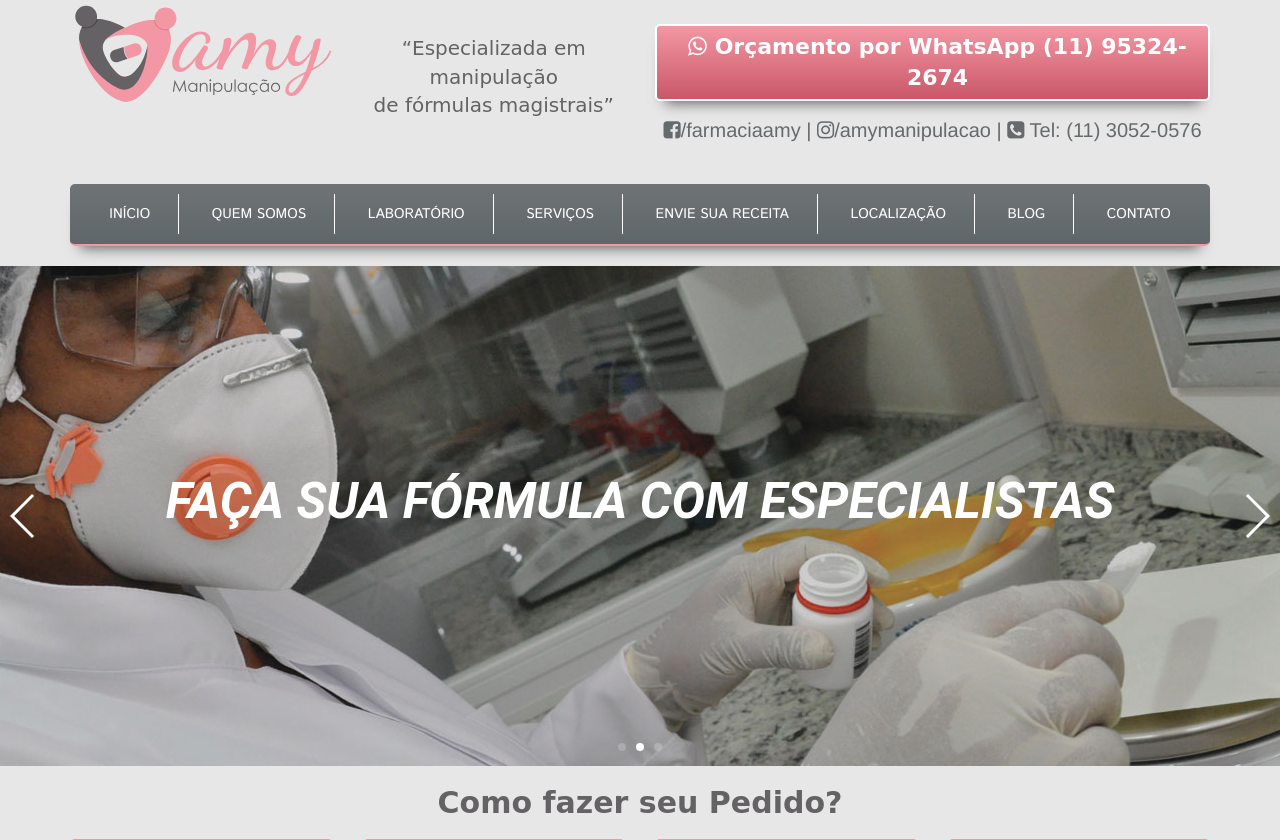
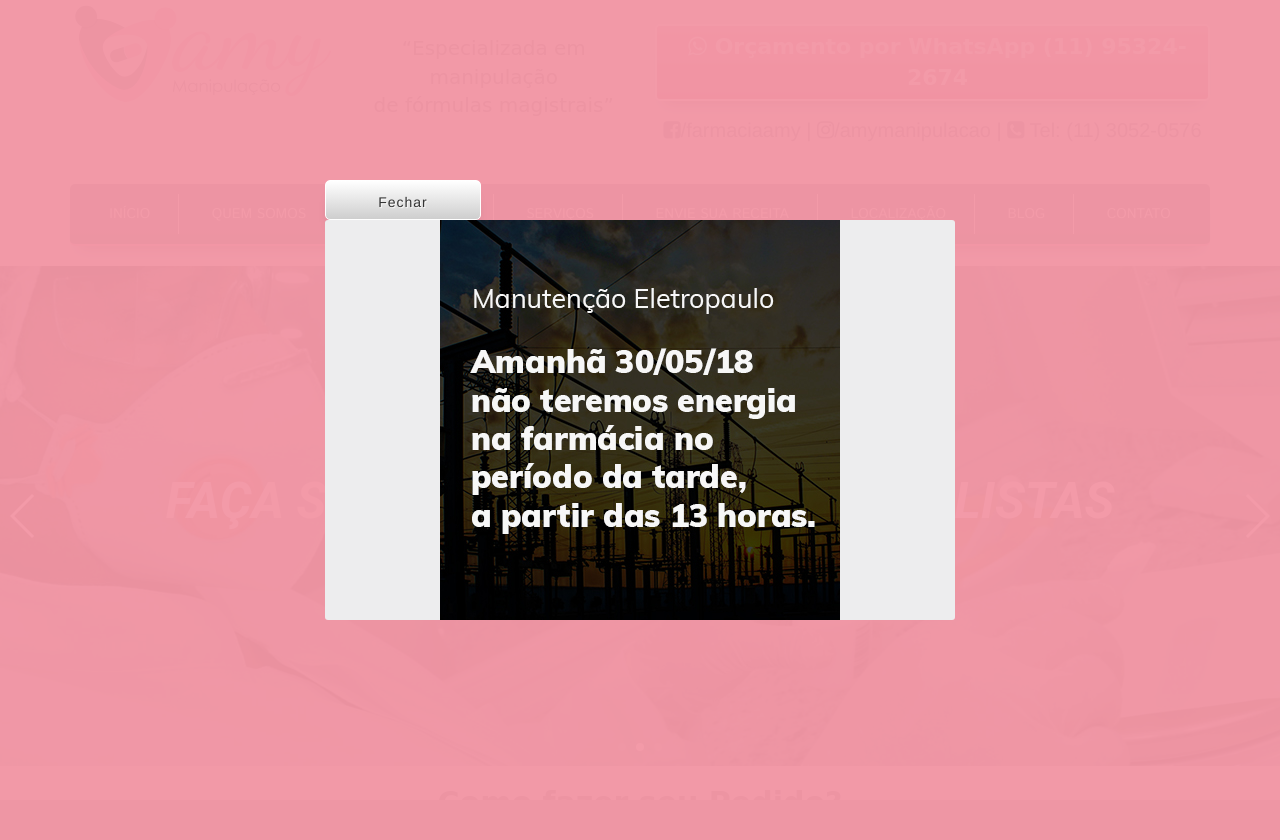
Before and after one commit to fpwebdigital/site-amymanipulacao, a PHP site: page / in a window 1280 px wide. Shown: the top 840 px of the page. After the commit the page ends 620 px from the top, so only its background shows below. Run offline with PHP 8.4, Linux system fonts and the light colour scheme; some web fonts are replaced.

Commit message:
Adicionado Modal de aviso de falta de energia

```diff
--- a/index.php
+++ b/index.php
@@ -77,11 +77,11 @@
 	</section>
 	<div class="espaco"></div>
 
-<!--<div class="md-modal md-effect-8 md-show" id="modal-8">
+<div class="md-modal md-effect-8 md-show" id="modal-8">
 	<button class="linksaibamais2" onclick="$('#modal-8').removeClass('md-show');">Fechar</button>
 
   <div id="newsletter" class="md-content">
-    <img src="images/msg-carnaval.jpg" class="center-block img-responsive">
+    <img src="images/msg-pop.jpg" class="center-block img-responsive">
 
   </div>
 </div>
```
Also changed, not shown: images/msg-pop.jpg (added).
